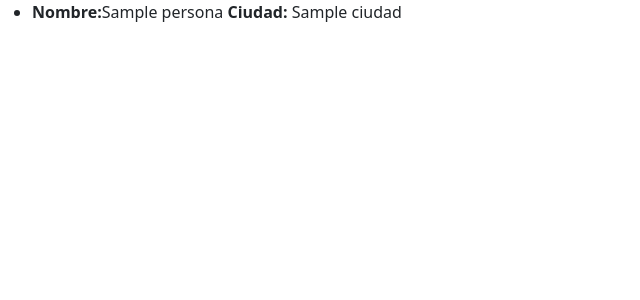
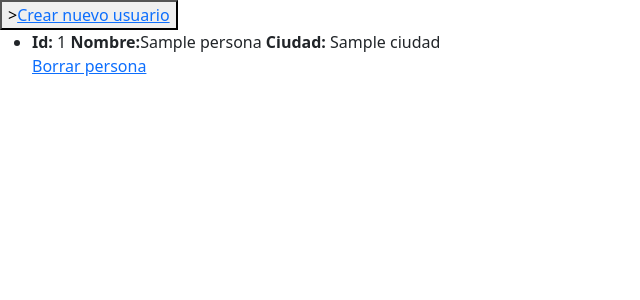
Before and after one commit to silviac43/TallerMVC, a Django app: page /persona/ in a window 1280 px wide. Shown: the top 300 px of the page, without its empty margins (0-640 px from the left). Run offline with Django 4.2, Linux system fonts and the light colour scheme; tables that the repository leaves empty hold one stand-in row (values such as "Sample post").

Commit message:
Implementación delete

```diff
--- a/myproject/myproject/urls.py
+++ b/myproject/myproject/urls.py
@@ -16,8 +16,10 @@ Including another URLconf
 """
 from django.contrib import admin
 from django.urls import include,path
+from . import views
 
 urlpatterns = [
+    path('',views.index,name='index'),
     path('persona/',include('persona.urls')),
     path('admin/', admin.site.urls),
 ]
--- a/myproject/persona/urls.py
+++ b/myproject/persona/urls.py
@@ -4,4 +4,5 @@ from . import views
 urlpatterns = [
     path('', views.index,name='index'),
     path('new',views.new_persona, name='new_personas'),
+    path('delete/<int:id>/',views.delete_persona, name='delete_personas'),
 ]
--- a/myproject/persona/views.py
+++ b/myproject/persona/views.py
@@ -1,6 +1,7 @@
-from django.shortcuts import render
+from django.shortcuts import render, redirect, get_object_or_404
 from django.http import HttpResponse,HttpResponseRedirect
 from django.template import loader
+from django.contrib import messages
 from django.urls import reverse
 from .models import Persona,Ciudad,TipoDocumento
 from .forms import PersonaForm
@@ -35,7 +36,17 @@ def new_persona(request):
             persona=Persona(nombres=nombres,apellidos=apellidos,documento=documento,fecha_nac=fecha_nac,email=email
                             ,telefono=telefono,usuario=usuario,contrasena=contrasena,id_tipo_documento=tipodoc,lugar_residencia=residencia)
             persona.save()
-            return HttpResponseRedirect(reverse('persona'))
+            next = request.POST.get('next','/persona')
+            return HttpResponseRedirect(next)
     else:
         form = PersonaForm()
     return render(request,'persona/create_persona.html',{'form':form})
+
+def delete_persona(request, id):
+    persona = get_object_or_404(Persona, pk=id)
+    context = {'persona': persona}
+
+    if request.method=='GET':
+        persona.delete()
+        messages.success(request,  'Se ha eliminado a la persona exitosamente')
+        return redirect('')
--- a/myproject/templates/persona/index.html
+++ b/myproject/templates/persona/index.html
@@ -14,10 +14,13 @@
 </head>
 
 <body>
+    <button>><a href="http://127.0.0.1:8000/persona/new">Crear nuevo usuario</a></button>
+
     {% if personas %}
     <ul>
         {% for persona in personas %}
-        <li><b>Nombre:</b>{{persona.nombres}} <b>Ciudad:</b> {{persona.lugar_residencia.nombre}}</li>
+        <li><b>Id:</b> {{persona.id}} <b>Nombre:</b>{{persona.nombres}} <b>Ciudad:</b> {{persona.lugar_residencia.nombre}}</li>
+        <a href="http://127.0.0.1:8000/persona/delete/{{persona.id}}">Borrar persona</a>
         {% endfor %}
     </ul>
     {% endif %}
```
Also changed, not shown: myproject/myproject/views.py (added, +11 -0 lines), myproject/templates/home.html (added, +13 -0 lines), 1 other file.
